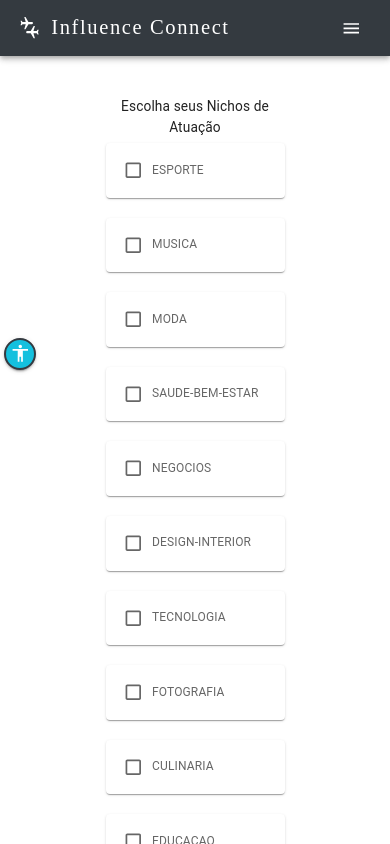
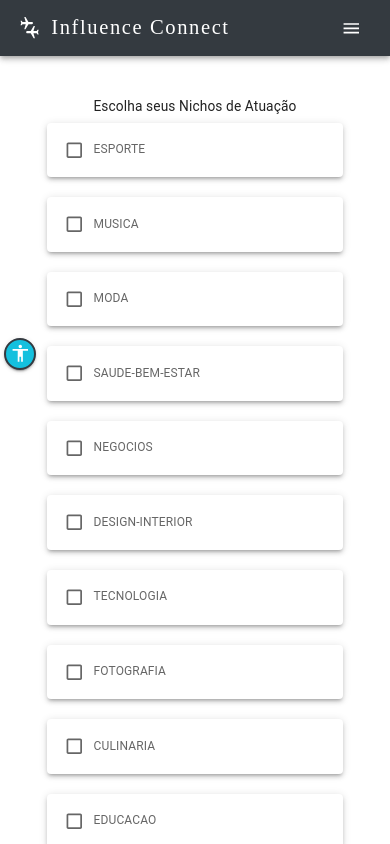
Before and after one commit to InfluenceConnect/front, a React (Vite) app: page /registerNicheCompany in a window 390 px wide. Shown: the top 844 px of the page. Built offline with nearby package versions, Linux system fonts and the light colour scheme.

Commit message:
Feat: faz ajustes em elementos de responsivdade de register niche

```diff
--- a/src/components/AccessibilityDrawer.tsx
+++ b/src/components/AccessibilityDrawer.tsx
@@ -89,7 +89,7 @@ export default function AccessibilityDrawer() {
   );
 
   return (
-    <div style={{ position: "fixed", top: "40%", left: "1%" }}>
+    <div style={{ position: "fixed", top: "40%", left: "1%", zIndex: "1" }} >
       <Button
         onClick={toggleDrawer(true)}
         variant="contained"
--- a/src/pages/company/register/RegisterNiche.tsx
+++ b/src/pages/company/register/RegisterNiche.tsx
@@ -62,7 +62,12 @@ function RegisterNicheCompany() {
 
   return (
     <Box
-      sx={{ width: "50%", margin: "0 auto", marginTop: 5, textAlign: "center" }}
+      sx={{
+        width: { md: "50%", xs: "80%" },
+        margin: "0 auto",
+        marginTop: 5,
+        textAlign: "center",
+      }}
     >
       <h1> Escolha seus Nichos de Atuação</h1>
       <Grid
@@ -77,7 +82,7 @@ function RegisterNicheCompany() {
               onClick={() => handleChange(option.name)}
               sx={{ width: "100%" }}
             >
-              <Item sx={{ width: "100%" }}>
+              <Item sx={{ width: "100%" }} elevation={3}>
                 <label
                   onClick={(evt) => {
                     evt.preventDefault();
--- a/src/pages/influencer/register/RegisterNiche.tsx
+++ b/src/pages/influencer/register/RegisterNiche.tsx
@@ -62,7 +62,12 @@ function RegisterNicheInfluencer() {
 
   return (
     <Box
-      sx={{ width: "50%", margin: "0 auto", marginTop: 5, textAlign: "center" }}
+      sx={{
+        width: { md: "50%", xs: "80%" },
+        margin: "0 auto",
+        marginTop: 5,
+        textAlign: "center",
+      }}
     >
       <h1> Escolha seus Nichos de Atuação</h1>
       <Grid
@@ -77,7 +82,7 @@ function RegisterNicheInfluencer() {
               onClick={() => handleChange(option.name)}
               sx={{ width: "100%" }}
             >
-              <Item sx={{ width: "100%" }}>
+              <Item sx={{ width: "100%" }} elevation={3}>
                 <label
                   onClick={(evt) => {
                     evt.preventDefault();
```
